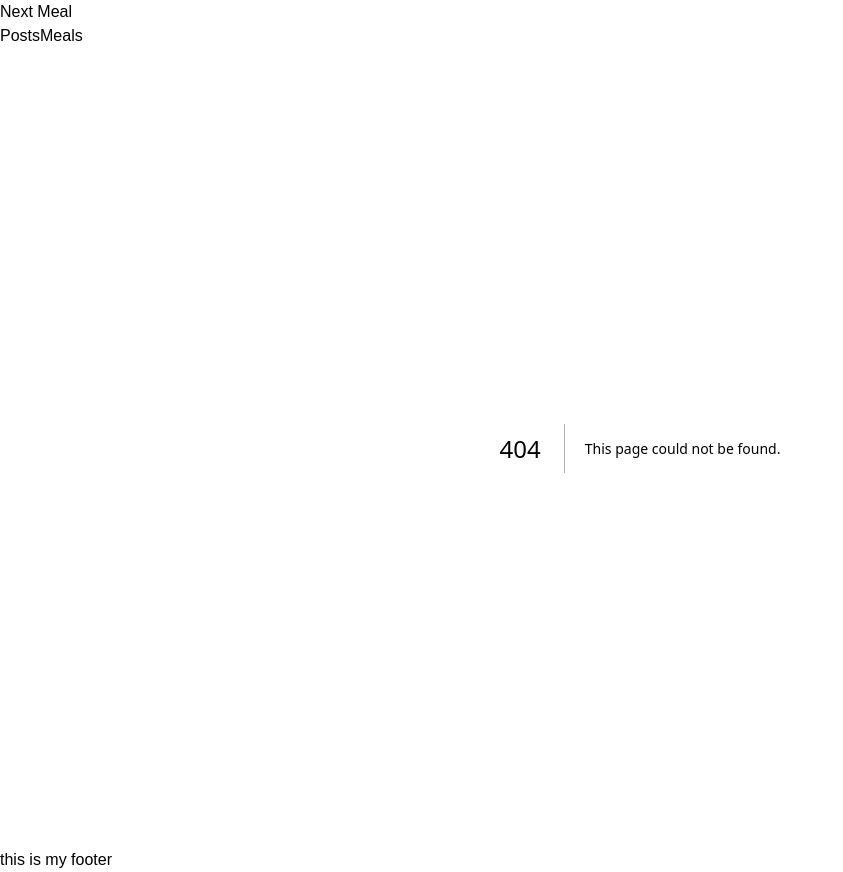
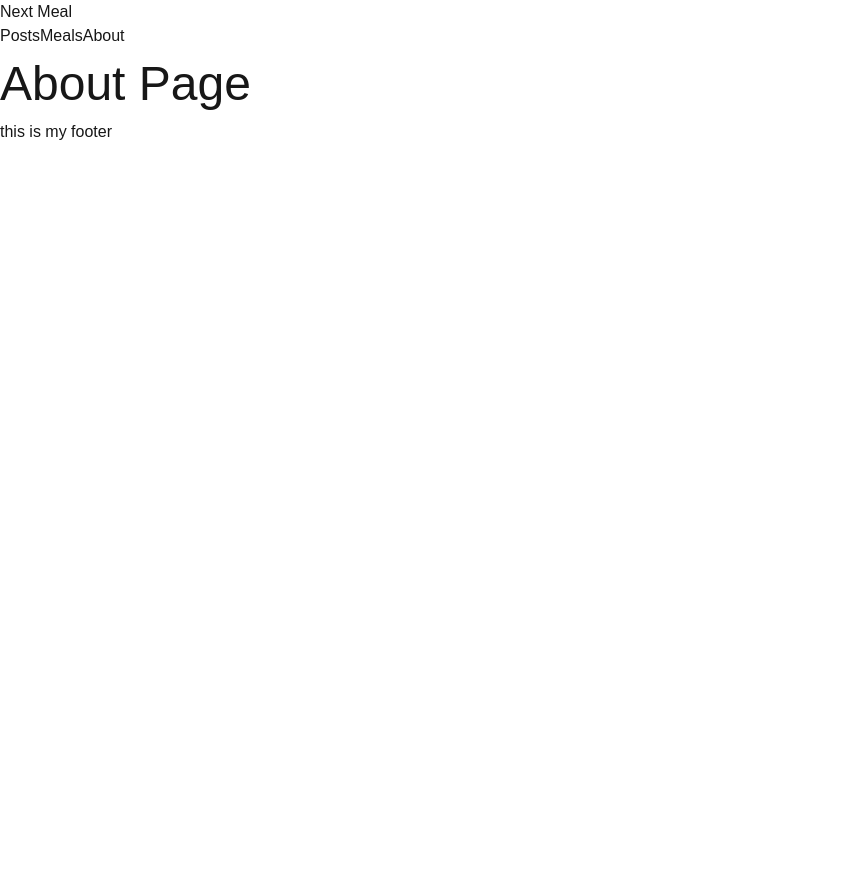
Before and after one commit to mahbub-sakib/next-learn, a Next.js app: page /about in a window 1280 px wide. Before the commit this address had no page. Shown: the whole page, without its empty margins (0-843 px from the left). After the commit the page ends 800 px from the top, so only its background shows below. Built offline with nearby package versions, Linux system fonts and the light colour scheme.

Commit message:
m78 v1 in progress

```diff
--- /dev/null
+++ b/src/app/about/page.jsx
@@ -0,0 +1,17 @@
+import React from 'react';
+
+export const metadata = {
+    title: "About",
+    description: "About page",
+    keywords: ["about", "about page"]
+};
+
+const page = () => {
+    return (
+        <div>
+            <h6>About Page</h6>
+        </div>
+    );
+};
+
+export default page;
--- a/src/app/layout.js
+++ b/src/app/layout.js
@@ -14,8 +14,11 @@ const geistMono = localFont({
 });
 
 export const metadata = {
-  title: "Create Next App",
-  description: "Generated by create next app",
+  title: {
+    default: "Easy Meal app",
+    template: "%s | EZ Meal"
+  },
+  description: "Wicked sick next app",
 };
 
 export default function RootLayout({ children }) {
--- a/src/components/Navbar.jsx
+++ b/src/components/Navbar.jsx
@@ -15,6 +15,10 @@ const Navbar = () => {
         {
             title: "Meals",
             path: "/meals"
+        },
+        {
+            title: "About",
+            path: "/about"
         }
     ]
     if (pathName.includes('dashboard')) {
```
Also changed, not shown: src/app/meals/page.jsx (+8 -0 lines), src/app/posts/[id]/page.jsx (+14 -1 lines).
